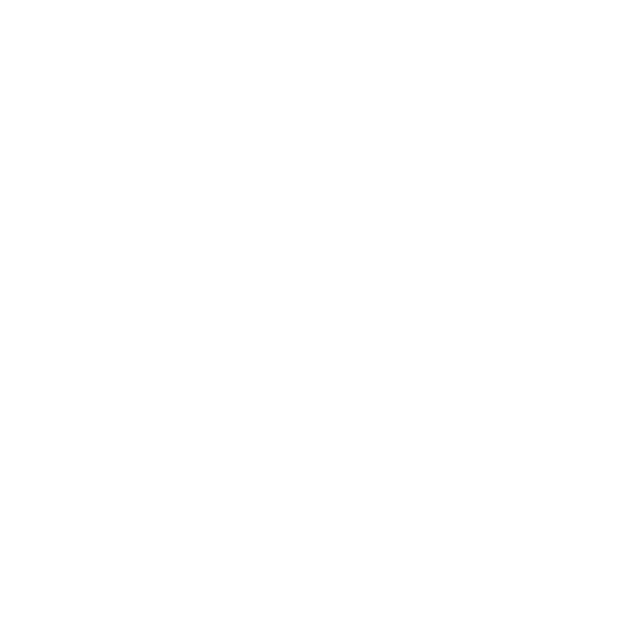
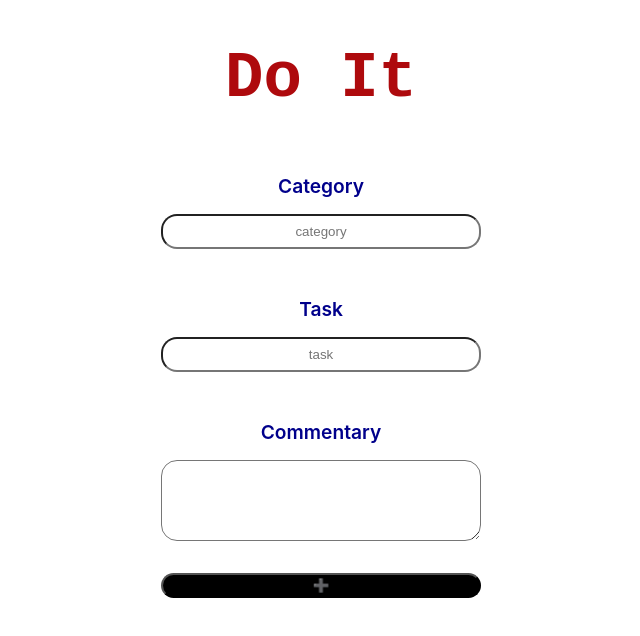
Before and after one commit to Marincor/do-it, a Next.js app: page / in a window 1280 px wide. Shown: the top 636 px of the page, without its empty margins (319-959 px from the left). Built offline with nearby package versions, Linux system fonts and the light colour scheme.

Commit message:
form component complete; begin of logic states

```diff
--- a/components/Form/index.tsx
+++ b/components/Form/index.tsx
@@ -0,0 +1,39 @@
+import styled from "styled-components";
+import { ButtonSubmit, Input, Label, TextArea } from "../../src/assets/UI";
+
+const FormContainer = styled.form`
+  display: flex;
+  flex-direction: column;
+  justify-content: center;
+  align-items: center;
+  width: 100vw;
+  height: auto;
+`;
+
+export default function Form() {
+
+
+
+
+  return (
+    <FormContainer>
+      <Label htmlFor="category">
+        Category
+        <Input type="text" id="category" required placeholder="category" />
+      </Label>
+
+      <Label htmlFor="task">
+        Task
+        <Input type="text" id="task" required placeholder="task" />
+      </Label>
+
+      <Label htmlFor="commentary">
+        Commentary
+        <TextArea id="commentary" cols={50} rows={5}></TextArea>
+      </Label>
+      <ButtonSubmit type="submit">
+        ➕
+      </ButtonSubmit>
+    </FormContainer>
+  );
+}
--- a/package.json
+++ b/package.json
@@ -11,10 +11,12 @@
   "dependencies": {
     "next": "11.1.2",
     "react": "17.0.2",
-    "react-dom": "17.0.2"
+    "react-dom": "17.0.2",
+    "styled-components": "^5.3.1"
   },
   "devDependencies": {
     "@types/react": "^17.0.20",
+    "babel-plugin-styled-components": "^1.13.2",
     "eslint": "7.32.0",
     "eslint-config-next": "11.1.2",
     "typescript": "^4.4.3"
--- /dev/null
+++ b/src/assets/UI/index.tsx
@@ -0,0 +1,63 @@
+import styled from "styled-components";
+
+export const Label = styled.label`
+  display: flex;
+  flex-direction: column;
+  text-align: center;
+  margin: 1rem;
+  color: darkblue;
+  font-size: 1.2rem;
+  font-weight: 600;
+`;
+
+export const Title = styled.h1`
+  font-family: "Courier New", Courier, monospace;
+  font-size: 4rem;
+  color: rgb(174, 10, 13);
+
+
+`;
+
+export const Input = styled.input`
+  text-align: center;
+  margin: 1rem;
+  border-radius: 1rem;
+  padding: 0.5rem;
+  font-family: sans-serif;
+  width: 20rem;
+
+  :focus {
+    background-color: #b6b6cf;
+    color: black;
+    font-weight: bold;
+  }
+`;
+
+export const TextArea = styled.textarea`
+  margin: 1rem;
+  text-align: center;
+  font-family: sans-serif;
+  border-radius: 1rem;
+  width: 20rem;
+
+  :focus {
+    background-color: #b6b6cf;
+    color: black;
+    font-weight: bold;
+  }
+`;
+
+export const ButtonSubmit = styled.button `
+
+width: 20rem;
+background-color: black ;
+border-radius: 1rem;
+padding: 0.2rem;
+cursor: pointer;
+
+:active {
+
+    background-color: rgb(174, 10, 13);
+}
+
+`
--- /dev/null
+++ b/src/pages/_document.js
@@ -0,0 +1,36 @@
+import Document, { Head, Main, NextScript, Html } from 'next/document';
+// Import styled components ServerStyleSheet
+import { ServerStyleSheet } from 'styled-components';
+
+export default class MyDocument extends Document {
+  static getInitialProps({ renderPage }) {
+    // Step 1: Create an instance of ServerStyleSheet
+    const sheet = new ServerStyleSheet();
+
+    // Step 2: Retrieve styles from components in the page
+    const page = renderPage((App) => (props) =>
+      sheet.collectStyles(<App {...props} />),
+    );
+
+    // Step 3: Extract the styles as <style> tags
+    const styleTags = sheet.getStyleElement();
+
+    // Step 4: Pass styleTags as a prop
+    return { ...page, styleTags };
+  }
+
+  render() {
+    return (
+      <Html>
+        <Head>
+          {/* Step 5: Output the styles in the head  */}
+          {this.props.styleTags}
+        </Head>
+        <body>
+          <Main />
+          <NextScript />
+        </body>
+      </Html>
+    );
+  }
+}
--- a/src/pages/index.js
+++ /dev/null
@@ -1,16 +0,0 @@
-import Head from 'next/head'
-import Image from 'next/image'
-import styles from '../styles/Home.module.css'
-
-export default function Home() {
-  return (
-    <div>
-      <Head>
-        <title>Do It</title>
-        <meta name="description" content="your task list, just do it!" />
-        <link rel="icon" href="/favicon.ico" />
-      </Head>
-
-    </div>
-  )
-}
--- /dev/null
+++ b/src/pages/index.jsx
@@ -0,0 +1,33 @@
+import Head from 'next/head'
+import Form from '../../components/Form/'
+import { Title } from '../assets/UI'
+import styled from 'styled-components'
+
+const Main = styled.main `
+
+
+  display: flex;
+  flex-direction: column;
+  justify-content: center;
+  align-items: center;
+
+`
+
+
+export default function Home() {
+  return (
+    <div>
+      <Head>
+        <title>Do It</title>
+        <meta name="description" content="your task list, just do it!" />
+        <link rel="icon" href="/favicon.ico" />
+      </Head>
+        <Main>
+            <Title>Do It</Title>
+            <Form />
+
+        </Main>
+
+    </div>
+  )
+}
```
Also changed, not shown: .babelrc (added), 1 other file (tests, documents, lock files or other folders).
